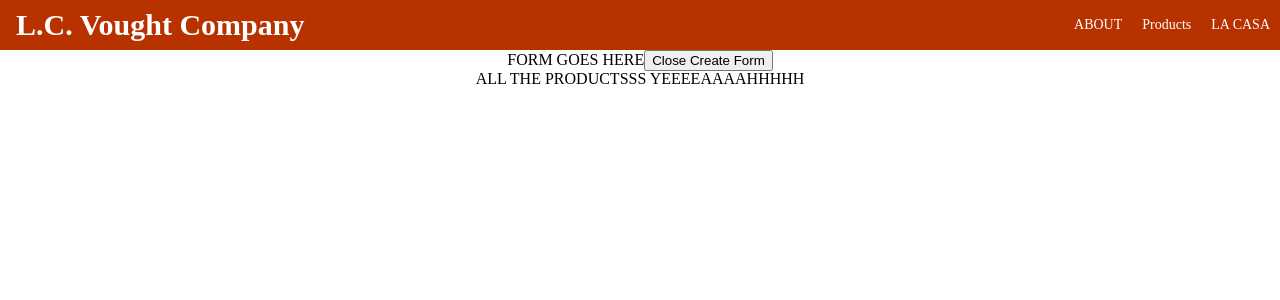
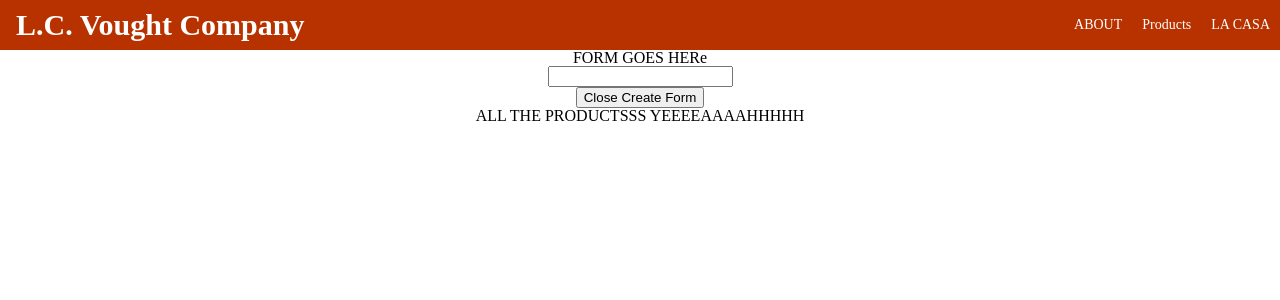
Before and after one commit to bnoxb/lcv-rock-drills, a React (Create React App) app in the folder lcv-drills/: page /products in a window 1280 px wide. Both pictures are taken after a click on the button "Create New Part List". Shown: the top 300 px of the page. Built offline with nearby package versions, Linux system fonts and the light colour scheme.

Commit message:
changed readme

```diff
--- a/lcv-drills/src/ProductContainer/CreateProduct/CreateProduct.jsx
+++ b/lcv-drills/src/ProductContainer/CreateProduct/CreateProduct.jsx
@@ -9,10 +9,20 @@ class CreateProduct extends Component {
             part_number: ""
         }
     }
+
+    handleChange = () => {
+        this.setState({
+            [e.target.name]: e.target.value,
+        })
+    }
+
     render(){
         return(
             <div>
-                FORM GOES HERE
+                FORM GOES HERe
+                <form>
+                    <input type="text" name="company" value={this.state.company} onChange={this.handleChange}></input>
+                </form>
                 <button onClick={this.props.closeForm.bind(null)}>Close Create Form</button>
             </div>
         )
```
Also changed, not shown: 1 other file (tests, documents, lock files or other folders).
